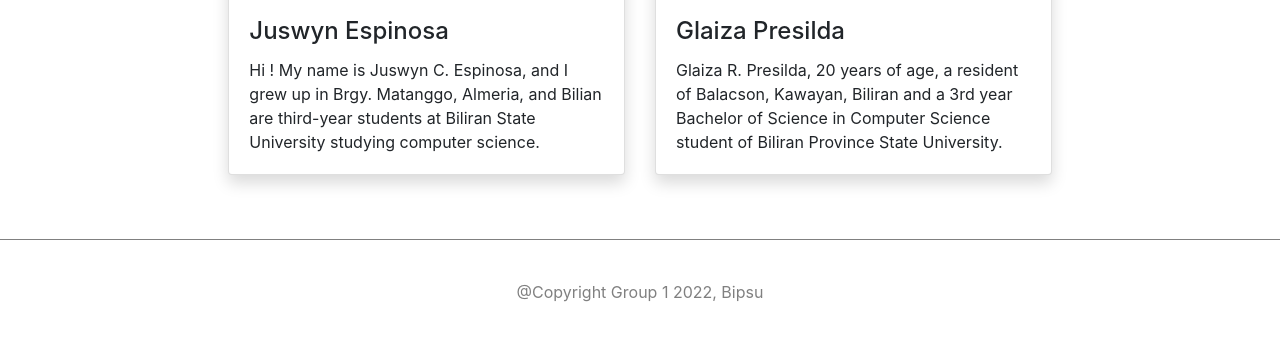
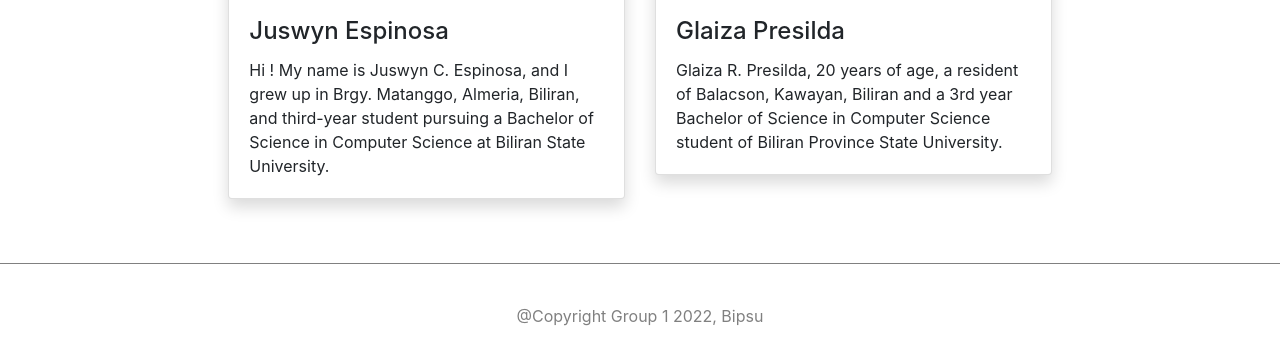
Before and after one commit to janing06/OurWebsiteProject, a plain HTML site: page index.html in a window 1280 px wide. Shown: the part 2789-3153 px from the top of the page. Drawn offline with Linux system fonts and the light colour scheme; files whose address does not match are found by name.

Commit message:
juswyn again

```diff
--- a/index.html
+++ b/index.html
@@ -364,7 +364,7 @@ Tubig-Guinoo, Kawayan, Biliran, 3rd year BS in Computer Science student of Bilir
           <div class="card-body">
             <h4 class="card-title">Juswyn Espinosa</h4>
             <p class="card-text">
-              Hi ! My name is Juswyn C. Espinosa, and I grew up in Brgy. Matanggo, Almeria, and Bilian are third-year students at Biliran State University studying computer science.
+              Hi ! My name is Juswyn C. Espinosa, and I grew up in Brgy. Matanggo, Almeria, Biliran, and third-year student pursuing a Bachelor of Science in Computer Science at Biliran State University.
 
             </p>
           </div>
```
